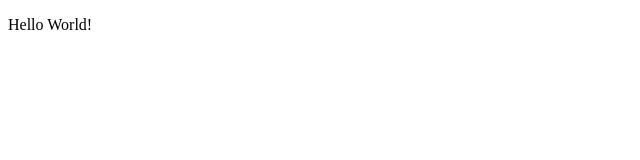
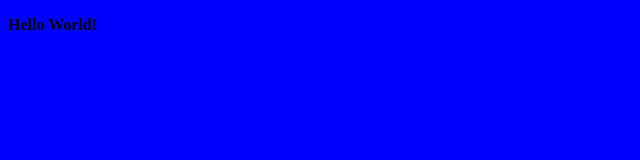
Before and after one commit to talamo13/Portfolio-Website, a plain HTML site: page index.html in a window 1280 px wide. Shown: the whole page, without its empty margins (0-640 px from the left). Drawn offline with Linux system fonts and the light colour scheme.

Commit message:
Slight update to layout of files

```diff
--- a/index.html
+++ b/index.html
@@ -1,17 +1,17 @@
 <!DOCTYPE html>
 <html lang="en">
-
 <head>
     <meta charset="UTF-8">
-    <title>Tyler Alamo-Covert</title>
+    <meta http-equiv="X-UA-Compatible" content="IE=edge">
+    <meta name="viewport" content="width=device-width, initial-scale=1.0">
+    <title>Tyler's Porfolio</title>
+    <link rel="stylesheet" href="style.css">
 </head>
 
 <body>
-    <div class="sample">
-        <p>Hello World!</p>
-    </div>
+
+<p>Hello World!</p>
+
 </body>
 
-
-
 </html>
--- /dev/null
+++ b/style.scss
@@ -0,0 +1,8 @@
+body {
+    background: blue;
+
+    p {
+        font-weight: bold;
+    }
+
+}
```
Also changed, not shown: style.css, 1 other file.
